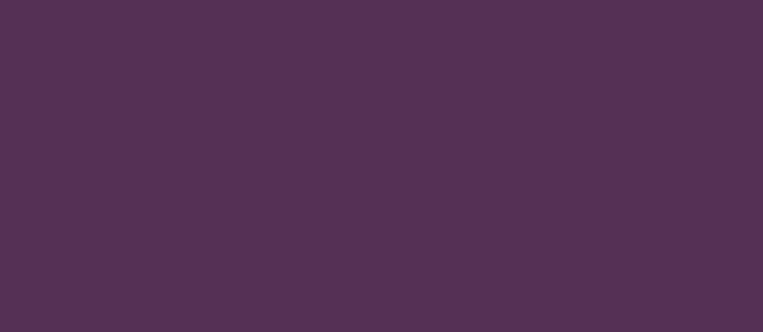
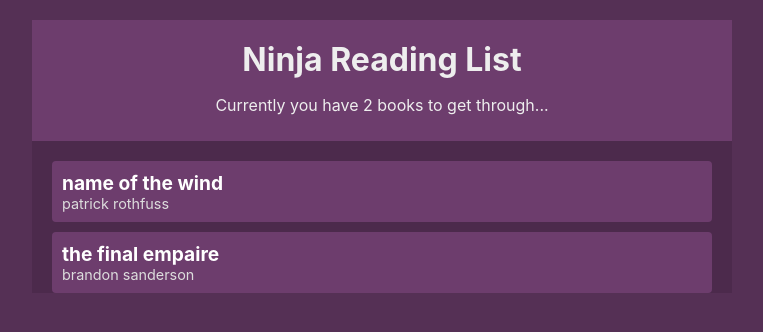
Before and after one commit to adham618/booklist, a React (Create React App) app: page / in a window 1280 px wide. Shown: the top 332 px of the page, without its empty margins (258-1021 px from the left). Built offline with nearby package versions, Linux system fonts and the light colour scheme.

Commit message:
add Navbar & BookList component

```diff
--- a/src/App.js
+++ b/src/App.js
@@ -1,10 +1,15 @@
-import './App.css';
+import React from 'react';
+import BookList from './components/BookList';
+import Navbar from './components/Navbar';
 import BookContextProvider from './Contexts/BookContext';
 
 function App() {
   return (
     <div className="App">
-      <BookContextProvider></BookContextProvider>
+      <BookContextProvider>
+        <Navbar />
+        <BookList />
+      </BookContextProvider>
     </div>
   );
 }
```
